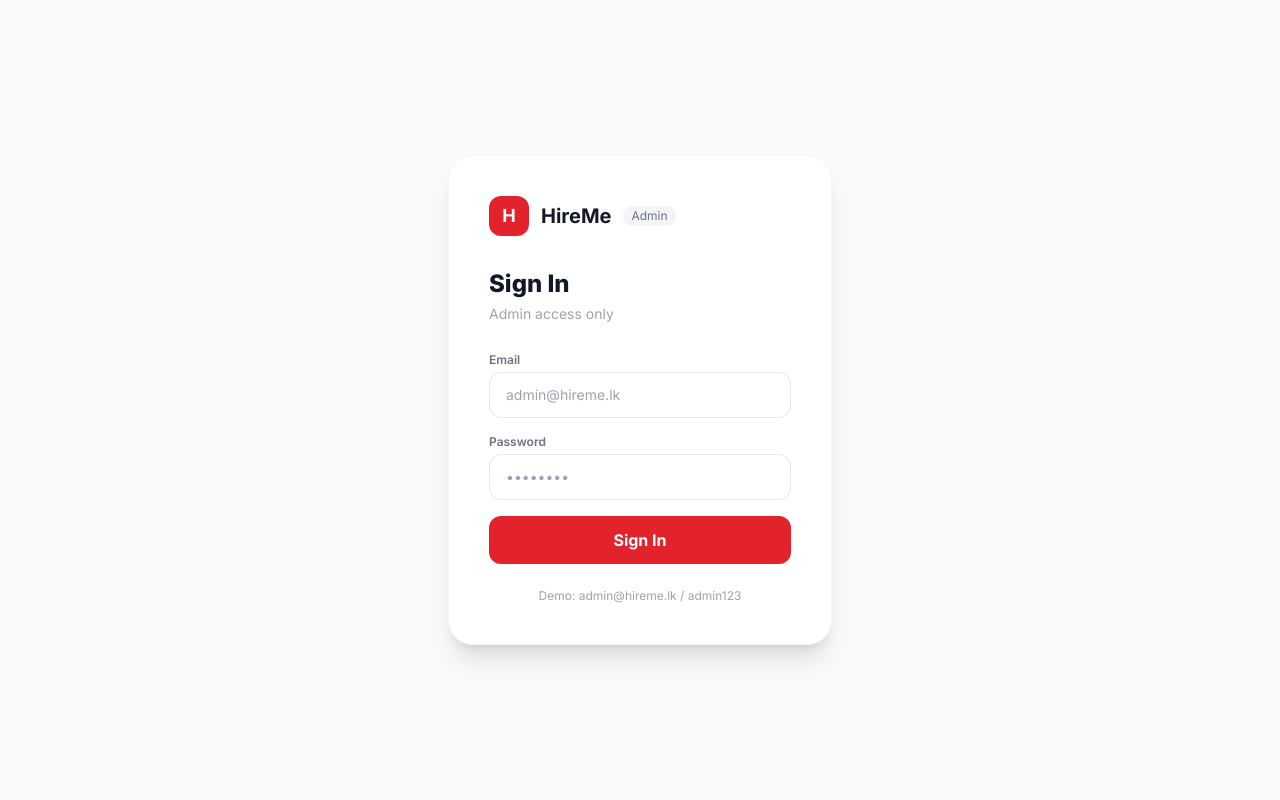
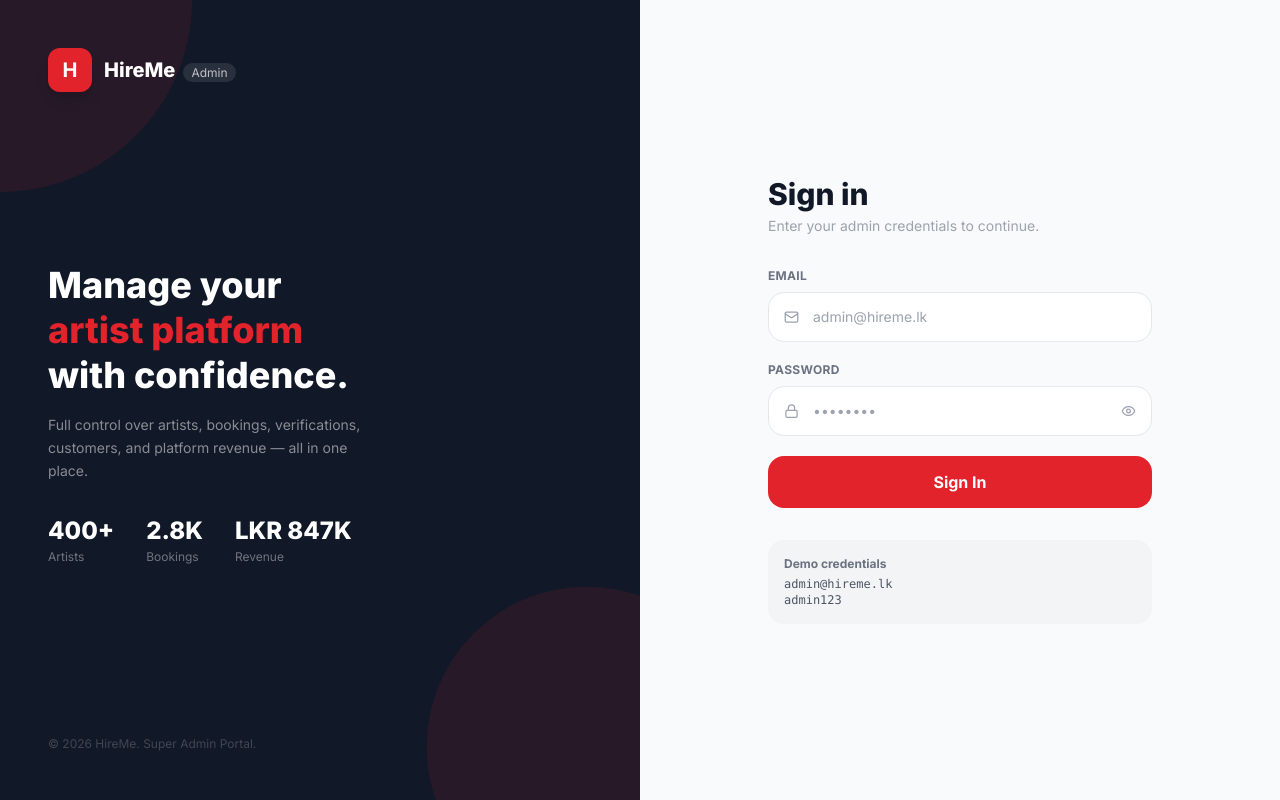
Before and after one commit to rashmikaz/hireme-admin, a React (Vite) app: page / in a window 1280 px wide. Both pictures are taken after a click on the button "Sign Out". Built offline with nearby package versions, Linux system fonts and the light colour scheme.

Commit message:
few changes implement for login page

```diff
--- a/src/pages/Login.jsx
+++ b/src/pages/Login.jsx
@@ -3,12 +3,14 @@ import { useDispatch } from "react-redux";
 import { useNavigate } from "react-router-dom";
 import { login } from "../features/auth/authSlice";
 import toast from "react-hot-toast";
+import { Eye, EyeOff, Lock, Mail } from "lucide-react";
 
 export default function Login() {
   const dispatch = useDispatch();
   const navigate = useNavigate();
   const [email, setEmail] = useState("");
   const [password, setPassword] = useState("");
+  const [showPass, setShowPass] = useState(false);
   const [loading, setLoading] = useState(false);
 
   const handleLogin = async (e) => {
@@ -18,8 +20,7 @@ export default function Login() {
       return;
     }
     setLoading(true);
-    // Simulate API call
-    await new Promise((r) => setTimeout(r, 800));
+    await new Promise((r) => setTimeout(r, 900));
     if (email === "admin@hireme.lk" && password === "admin123") {
       dispatch(
         login({
@@ -34,65 +35,184 @@ export default function Login() {
       toast.success("Welcome back, Admin!");
       navigate("/");
     } else {
-      toast.error("Invalid credentials. Try admin@hireme.lk / admin123");
+      toast.error("Invalid credentials");
     }
     setLoading(false);
   };
 
   return (
-    <div className="min-h-screen bg-gray-50 flex items-center justify-center">
-      <div className="bg-white rounded-3xl shadow-xl p-10 w-full max-w-sm border border-gray-100">
+    <div className="min-h-screen flex">
+      {/* ── LEFT — branding panel (hidden on mobile) ── */}
+      <div className="hidden lg:flex lg:w-1/2 bg-gray-900 flex-col justify-between p-12 relative overflow-hidden">
+        {/* Background pattern */}
+        <div className="absolute inset-0 opacity-10">
+          <div className="absolute top-0 left-0 w-96 h-96 bg-primary rounded-full -translate-x-1/2 -translate-y-1/2" />
+          <div className="absolute bottom-0 right-0 w-80 h-80 bg-primary rounded-full translate-x-1/3 translate-y-1/3" />
+        </div>
+
         {/* Logo */}
-        <div className="flex items-center gap-3 mb-8">
+        <div className="relative flex items-center gap-3">
+          <div className="w-11 h-11 bg-primary rounded-xl flex items-center justify-center shadow-lg">
+            <span className="text-white font-bold text-xl">H</span>
+          </div>
+          <div>
+            <span className="text-xl font-extrabold text-white">HireMe</span>
+            <span className="ml-2 text-xs bg-white/10 text-white/70 px-2 py-0.5 rounded-full">
+              Admin
+            </span>
+          </div>
+        </div>
+
+        {/* Centre copy */}
+        <div className="relative">
+          <h1 className="text-4xl font-extrabold text-white leading-tight mb-4">
+            Manage your
+            <br />
+            <span className="text-primary">artist platform</span>
+            <br />
+            with confidence.
+          </h1>
+          <p className="text-white/50 text-sm leading-relaxed max-w-xs">
+            Full control over artists, bookings, verifications, customers, and
+            platform revenue — all in one place.
+          </p>
+
+          {/* Stats row */}
+          <div className="flex gap-8 mt-8">
+            {[
+              { label: "Artists", value: "400+" },
+              { label: "Bookings", value: "2.8K" },
+              { label: "Revenue", value: "LKR 847K" },
+            ].map(({ label, value }) => (
+              <div key={label}>
+                <p className="text-2xl font-extrabold text-white">{value}</p>
+                <p className="text-xs text-white/40 mt-0.5">{label}</p>
+              </div>
+            ))}
+          </div>
+        </div>
+
+        {/* Footer */}
+        <div className="relative">
+          <p className="text-white/20 text-xs">
+            © 2026 HireMe. Super Admin Portal.
+          </p>
+        </div>
+      </div>
+
+      {/* ── RIGHT — login form ── */}
+      <div className="w-full lg:w-1/2 flex items-center justify-center bg-gray-50 px-6 py-12">
+        <div className="w-full max-w-sm">
+          {/* Mobile logo */}
+          <div className="flex items-center gap-3 mb-10 lg:hidden">
             <div className="w-10 h-10 bg-primary rounded-xl flex items-center justify-center">
               <span className="text-white font-bold text-lg">H</span>
             </div>
             <span className="text-xl font-bold text-gray-900">HireMe</span>
-          <span className="text-xs bg-gray-100 text-gray-500 px-2 py-0.5 rounded-full">
+            <span className="text-xs bg-gray-200 text-gray-500 px-2 py-0.5 rounded-full">
               Admin
             </span>
           </div>
 
-        <h1 className="text-2xl font-extrabold text-gray-900 mb-1">Sign In</h1>
-        <p className="text-sm text-gray-400 mb-7">Admin access only</p>
+          <h2 className="text-3xl font-extrabold text-gray-900 mb-1">
+            Sign in
+          </h2>
+          <p className="text-sm text-gray-400 mb-8">
+            Enter your admin credentials to continue.
+          </p>
 
-        <form onSubmit={handleLogin} className="space-y-4">
+          <form onSubmit={handleLogin} className="space-y-5">
+            {/* Email */}
             <div>
-            <label className="text-xs font-semibold text-gray-500 mb-1 block">
+              <label className="text-xs font-bold text-gray-500 uppercase tracking-wide mb-2 block">
                 Email
               </label>
+              <div className="relative">
+                <Mail
+                  size={15}
+                  className="absolute left-4 top-1/2 -translate-y-1/2 text-gray-400"
+                />
                 <input
                   type="email"
                   value={email}
                   onChange={(e) => setEmail(e.target.value)}
                   placeholder="admin@hireme.lk"
-              className="w-full border border-gray-200 rounded-xl px-4 py-3 text-sm focus:outline-none focus:border-primary transition-colors"
+                  className="w-full pl-11 pr-4 py-3.5 border border-gray-200 rounded-2xl text-sm bg-white focus:outline-none focus:border-primary focus:ring-2 focus:ring-primary/10 transition-all"
                 />
               </div>
+            </div>
+
+            {/* Password */}
             <div>
-            <label className="text-xs font-semibold text-gray-500 mb-1 block">
+              <label className="text-xs font-bold text-gray-500 uppercase tracking-wide mb-2 block">
                 Password
               </label>
+              <div className="relative">
+                <Lock
+                  size={15}
+                  className="absolute left-4 top-1/2 -translate-y-1/2 text-gray-400"
+                />
                 <input
-              type="password"
+                  type={showPass ? "text" : "password"}
                   value={password}
                   onChange={(e) => setPassword(e.target.value)}
                   placeholder="••••••••"
-              className="w-full border border-gray-200 rounded-xl px-4 py-3 text-sm focus:outline-none focus:border-primary transition-colors"
+                  className="w-full pl-11 pr-11 py-3.5 border border-gray-200 rounded-2xl text-sm bg-white focus:outline-none focus:border-primary focus:ring-2 focus:ring-primary/10 transition-all"
                 />
+                <button
+                  type="button"
+                  onClick={() => setShowPass(!showPass)}
+                  className="absolute right-4 top-1/2 -translate-y-1/2 text-gray-400 hover:text-gray-600"
+                >
+                  {showPass ? <EyeOff size={15} /> : <Eye size={15} />}
+                </button>
               </div>
+            </div>
+
+            {/* Submit */}
             <button
               type="submit"
               disabled={loading}
-            className="w-full bg-primary text-white font-bold py-3 rounded-xl hover:bg-primary-dark transition-colors disabled:opacity-60 mt-2"
+              className="w-full bg-primary text-white font-bold py-3.5 rounded-2xl hover:bg-primary-dark transition-colors disabled:opacity-60 flex items-center justify-center gap-2 mt-2"
             >
-            {loading ? "Signing in..." : "Sign In"}
+              {loading ? (
+                <>
+                  <svg
+                    className="animate-spin w-4 h-4"
+                    viewBox="0 0 24 24"
+                    fill="none"
+                  >
+                    <circle
+                      className="opacity-25"
+                      cx="12"
+                      cy="12"
+                      r="10"
+                      stroke="currentColor"
+                      strokeWidth="4"
+                    />
+                    <path
+                      className="opacity-75"
+                      fill="currentColor"
+                      d="M4 12a8 8 0 018-8v8z"
+                    />
+                  </svg>
+                  Signing in...
+                </>
+              ) : (
+                "Sign In"
+              )}
             </button>
           </form>
 
-        <p className="text-xs text-gray-400 mt-6 text-center">
-          Demo: admin@hireme.lk / admin123
+          {/* Demo hint */}
+          <div className="mt-8 p-4 bg-gray-100 rounded-2xl">
+            <p className="text-xs font-bold text-gray-500 mb-1">
+              Demo credentials
             </p>
+            <p className="text-xs text-gray-600 font-mono">admin@hireme.lk</p>
+            <p className="text-xs text-gray-600 font-mono">admin123</p>
+          </div>
+        </div>
       </div>
     </div>
   );
```
Lines whose indentation alone changed are shown as unchanged.
